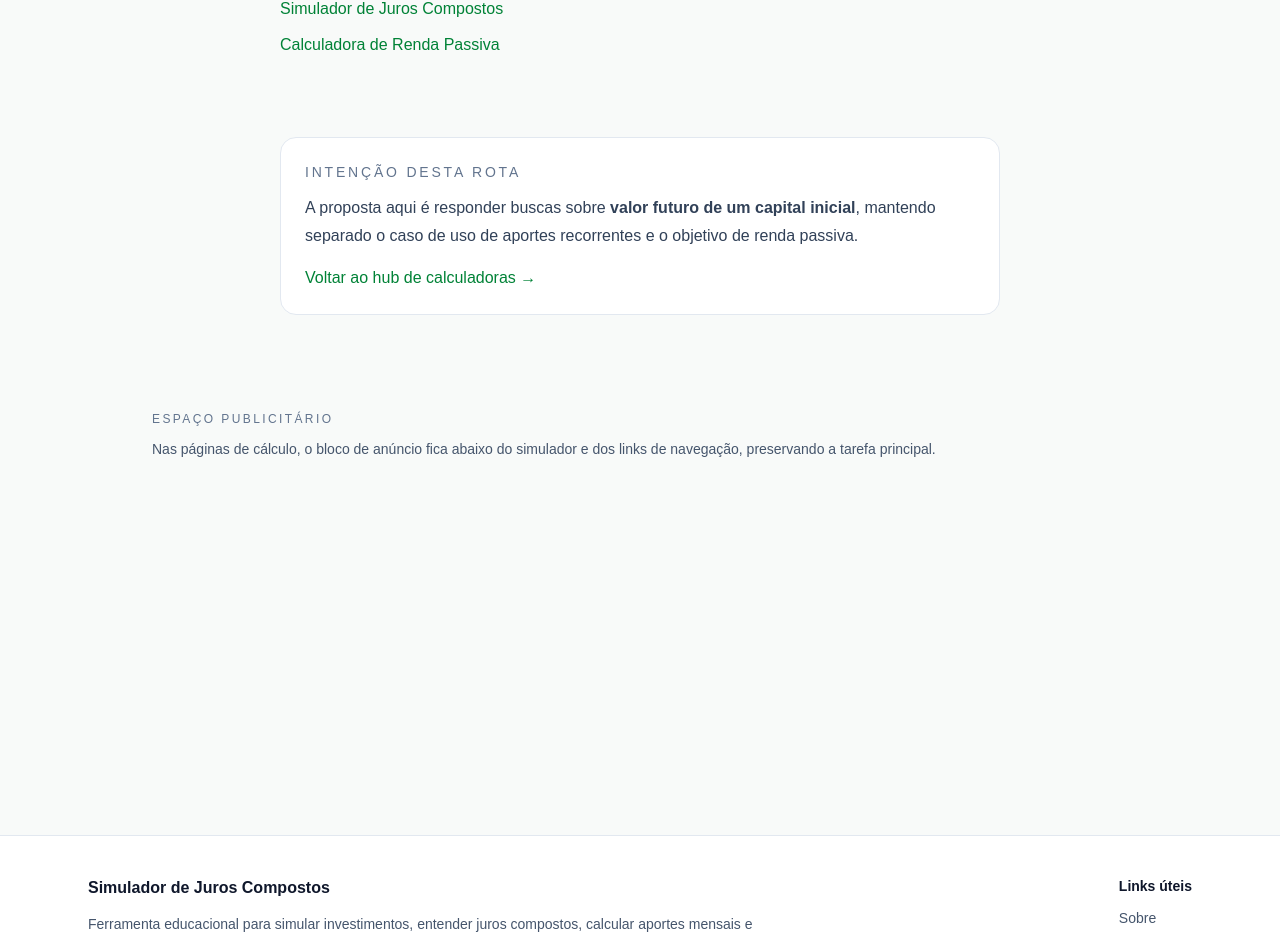
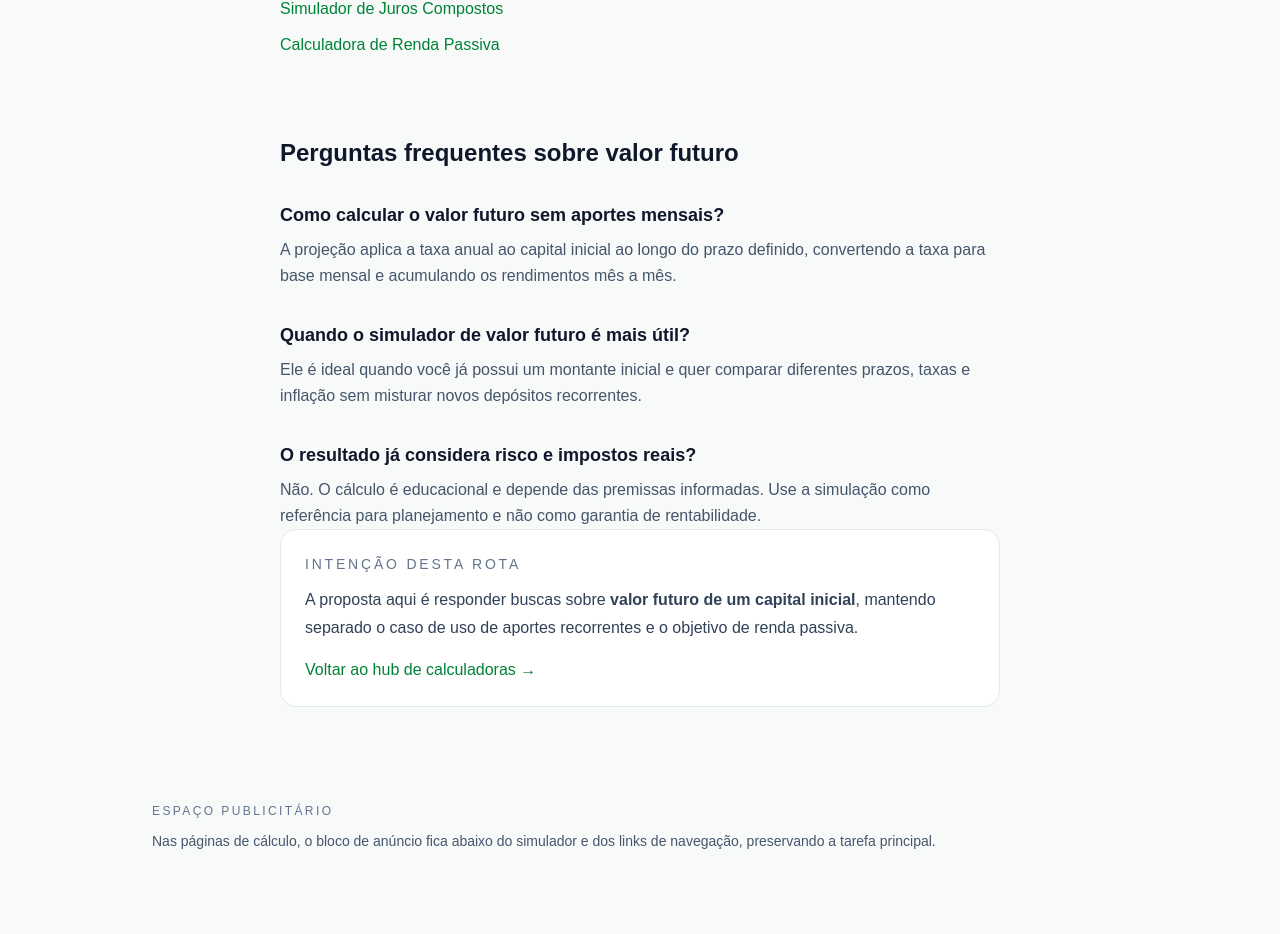
Before and after one commit to Gabrielfernandes7/simulador-juros-composto, a Next.js app: page /simulador-valor-futuro in a window 1280 px wide. Shown: the part 2177-3111 px from the top of the page. Built offline with nearby package versions, Linux system fonts and the light colour scheme.

Commit message:
Restore AdSlot on blog index page

```diff
--- a/src/app/blog/page.tsx
+++ b/src/app/blog/page.tsx
@@ -1,7 +1,7 @@
 import Link from "next/link"
 import type { Metadata } from "next"
+import Navbar from "@/components/Navbar"
 import AdSlot from "@/components/ads/AdSlot"
-import Navbar from "@/components/Navbar"
 import { JsonLd } from "@/components/seo/JsonLd"
 import { buildBreadcrumbSchema, buildCollectionPageSchema, buildMetadata } from "@/lib/seo"
 import blogPosts from "@/lib/blog-posts"
--- a/src/app/simulador-renda-passiva/page.tsx
+++ b/src/app/simulador-renda-passiva/page.tsx
@@ -4,7 +4,12 @@ import { Simulator } from "@/components/Simulator"
 import AdSlot from "@/components/ads/AdSlot"
 import { JsonLd } from "@/components/seo/JsonLd"
 import { TrackedLink } from "@/components/TrackedLink"
-import { buildBreadcrumbSchema, buildMetadata, buildWebApplicationSchema } from "@/lib/seo"
+import {
+  buildBreadcrumbSchema,
+  buildFaqSchema,
+  buildMetadata,
+  buildWebApplicationSchema
+} from "@/lib/seo"
 
 export const metadata = buildMetadata({
   title: "Calculadora de renda passiva",
@@ -13,6 +18,24 @@ export const metadata = buildMetadata({
   path: "/simulador-renda-passiva",
   keywords: ["calculadora de renda passiva", "quanto preciso para viver de renda"]
 })
+
+const faqItems = [
+  {
+    question: "Como a calculadora estima a renda passiva mensal?",
+    answer:
+      "A ferramenta usa o patrimônio final projetado e aplica uma taxa anual de retirada ou rendimento alvo para converter o valor em média mensal estimada."
+  },
+  {
+    question: "Qual taxa de retirada devo usar?",
+    answer:
+      "Não existe taxa única para todos os perfis. Simule cenários conservadores e agressivos para entender a sensibilidade da renda estimada."
+  },
+  {
+    question: "A renda passiva projetada é garantida?",
+    answer:
+      "Não. O resultado é didático e depende das premissas escolhidas. Use a projeção como base de planejamento, não como promessa de retorno."
+  }
+]
 
 export default function Page() {
   return (
@@ -91,6 +114,17 @@ export default function Page() {
       </section>
 
       <section className="max-w-3xl mx-auto px-6 pb-24">
+        <h2 className="text-2xl font-semibold mb-8">Perguntas frequentes sobre renda passiva</h2>
+
+        <div className="space-y-8">
+          {faqItems.map((item) => (
+            <div key={item.question}>
+              <h3 className="font-semibold text-lg">{item.question}</h3>
+              <p className="text-slate-600 mt-2 leading-relaxed">{item.answer}</p>
+            </div>
+          ))}
+        </div>
+
         <div className="rounded-2xl border border-slate-200 bg-white p-6">
           <p className="text-sm uppercase tracking-[0.2em] text-slate-500">Intenção desta rota</p>
           <p className="mt-3 leading-7 text-slate-700">
@@ -112,6 +146,7 @@ export default function Page() {
               "Ferramenta para estimar patrimônio acumulado e convertê-lo em renda mensal potencial.",
             path: "/simulador-renda-passiva"
           }),
+          buildFaqSchema(faqItems),
           buildBreadcrumbSchema([
             { name: "Início", path: "/" },
             { name: "Calculadora de Renda Passiva", path: "/simulador-renda-passiva" }
--- a/src/app/simulador-valor-futuro/page.tsx
+++ b/src/app/simulador-valor-futuro/page.tsx
@@ -4,7 +4,12 @@ import { Simulator } from "@/components/Simulator"
 import AdSlot from "@/components/ads/AdSlot"
 import { JsonLd } from "@/components/seo/JsonLd"
 import { TrackedLink } from "@/components/TrackedLink"
-import { buildBreadcrumbSchema, buildMetadata, buildWebApplicationSchema } from "@/lib/seo"
+import {
+  buildBreadcrumbSchema,
+  buildFaqSchema,
+  buildMetadata,
+  buildWebApplicationSchema
+} from "@/lib/seo"
 
 export const metadata = buildMetadata({
   title: "Simulador de valor futuro",
@@ -13,6 +18,24 @@ export const metadata = buildMetadata({
   path: "/simulador-valor-futuro",
   keywords: ["simulador de valor futuro", "valor futuro de investimento"]
 })
+
+const faqItems = [
+  {
+    question: "Como calcular o valor futuro sem aportes mensais?",
+    answer:
+      "A projeção aplica a taxa anual ao capital inicial ao longo do prazo definido, convertendo a taxa para base mensal e acumulando os rendimentos mês a mês."
+  },
+  {
+    question: "Quando o simulador de valor futuro é mais útil?",
+    answer:
+      "Ele é ideal quando você já possui um montante inicial e quer comparar diferentes prazos, taxas e inflação sem misturar novos depósitos recorrentes."
+  },
+  {
+    question: "O resultado já considera risco e impostos reais?",
+    answer:
+      "Não. O cálculo é educacional e depende das premissas informadas. Use a simulação como referência para planejamento e não como garantia de rentabilidade."
+  }
+]
 
 export default function Page() {
   return (
@@ -93,6 +116,17 @@ export default function Page() {
       </section>
 
       <section className="max-w-3xl mx-auto px-6 pb-24">
+        <h2 className="text-2xl font-semibold mb-8">Perguntas frequentes sobre valor futuro</h2>
+
+        <div className="space-y-8">
+          {faqItems.map((item) => (
+            <div key={item.question}>
+              <h3 className="font-semibold text-lg">{item.question}</h3>
+              <p className="text-slate-600 mt-2 leading-relaxed">{item.answer}</p>
+            </div>
+          ))}
+        </div>
+
         <div className="rounded-2xl border border-slate-200 bg-white p-6">
           <p className="text-sm uppercase tracking-[0.2em] text-slate-500">Intenção desta rota</p>
           <p className="mt-3 leading-7 text-slate-700">
@@ -114,6 +148,7 @@ export default function Page() {
               "Ferramenta para projetar o valor futuro de um capital inicial ao longo do tempo.",
             path: "/simulador-valor-futuro"
           }),
+          buildFaqSchema(faqItems),
           buildBreadcrumbSchema([
             { name: "Início", path: "/" },
             { name: "Simulador de Valor Futuro", path: "/simulador-valor-futuro" }
```
